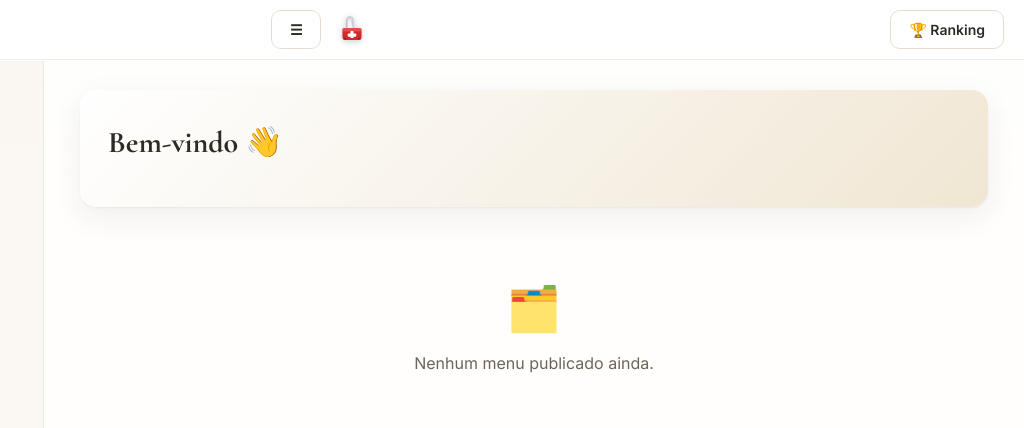
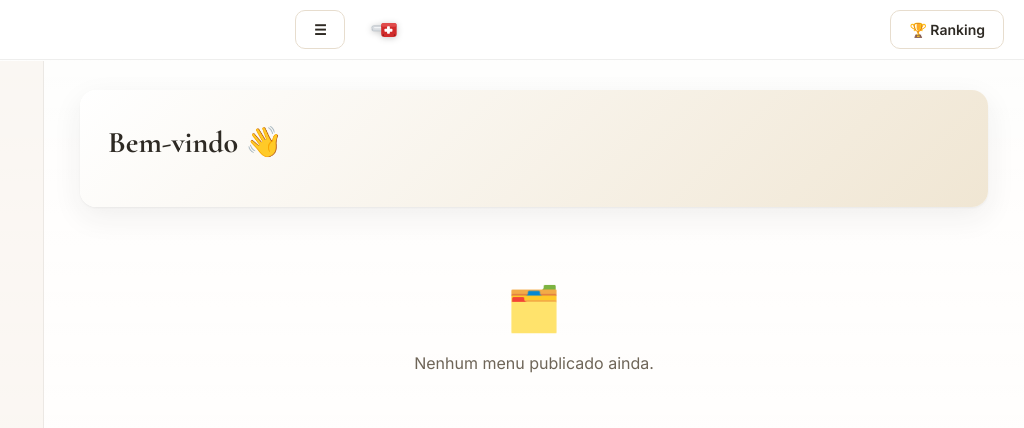
Before and after one commit to lordtx/canivete-dtxnet, a website: page public/index.html in a window 1280 px wide. Shown: the top 428 px of the page, without its empty margins (256-1280 px from the left). Drawn offline with nearby package versions, Linux system fonts and the light colour scheme; no server answers.

Commit message:
Logo canivete horizontal (deitado) centralizado no header

```diff
--- a/public/css/estilo.css
+++ b/public/css/estilo.css
@@ -78,10 +78,13 @@ body.tema-contraste #fundoOverlay{ background:rgba(255,255,255,.95); }
   box-shadow:0 2px 10px rgba(46,42,36,.18);
 }
 .logo-canivete{
+  position:absolute; left:50%; top:50%; transform:translate(-50%,-50%);
   display:flex; align-items:center; flex-shrink:0;
   filter: drop-shadow(0 1px 3px rgba(0,0,0,.22));
+  pointer-events:none;
 }
 .logo-canivete svg{ display:block; }
+.cabecalho{ position:relative; }
 .cabecalho h1{ font-family:var(--serif); font-size:23px; font-weight:700; letter-spacing:.3px; line-height:1.15; }
 .cabecalho .sub{ font-size:12px; color:var(--ink-soft); }
 .btn-menu{ display:none; margin-left:auto; }
--- a/public/index.html
+++ b/public/index.html
@@ -26,15 +26,15 @@
   <header class="cabecalho">
     <button class="btn btn-fantasma btn-menu" id="btnAbrirMenu" title="Menu">☰</button>
     <div class="logo-canivete" id="logoCanivete" title="Canivete" aria-label="Canivete">
-      <svg viewBox="0 0 64 64" width="34" height="34" aria-hidden="true">
-        <path d="M22 30 L22 12 Q22 7 28 7 Q34 7 34 12 L34 30 Z" fill="#d9dde1" stroke="#b6bcc4" stroke-width="1.6"/>
-        <path d="M24.5 30 L24.5 15.5 L28.5 11.5 L34 30 Z" fill="#f2f4f6"/>
-        <rect x="14" y="28" width="36" height="23" rx="6" fill="#d02a2a"/>
-        <rect x="14" y="28" width="36" height="7" rx="3.5" fill="#e04b4b"/>
-        <rect x="29" y="34" width="6" height="13" rx="1.5" fill="#fff"/>
-        <rect x="24" y="38.5" width="16" height="6" rx="1.5" fill="#fff"/>
-        <circle cx="19" cy="48" r="1.7" fill="#8a1f1f"/>
-        <circle cx="45" cy="48" r="1.7" fill="#8a1f1f"/>
+      <svg viewBox="0 0 64 64" width="46" height="30" aria-hidden="true">
+        <path d="M8 31 Q6 29 6 26.5 Q6 23 10 23 L28 23 L28 34 L10 34 Q6 34 6 31 Z" fill="#d9dde1" stroke="#b6bcc4" stroke-width="1.5"/>
+        <path d="M10.5 25.5 L26 25.5 L26 28.5 L12 28.5 Z" fill="#f2f4f6"/>
+        <rect x="26" y="17" width="33" height="30" rx="7" fill="#d02a2a"/>
+        <rect x="26" y="17" width="33" height="8" rx="4" fill="#e04b4b"/>
+        <rect x="38.5" y="24" width="6" height="16" rx="1.5" fill="#fff"/>
+        <rect x="33" y="29.5" width="17" height="6" rx="1.5" fill="#fff"/>
+        <circle cx="30.5" cy="43" r="1.7" fill="#8a1f1f"/>
+        <circle cx="54.5" cy="43" r="1.7" fill="#8a1f1f"/>
       </svg>
     </div>
     <div class="acoes">
```
